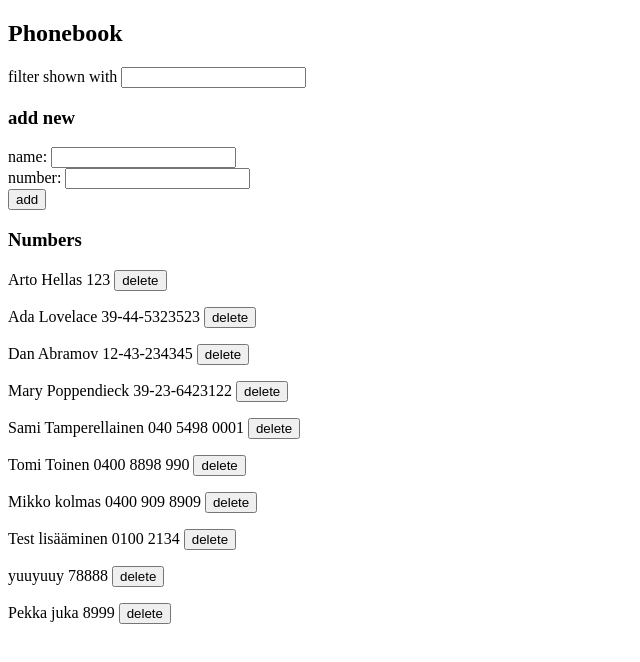
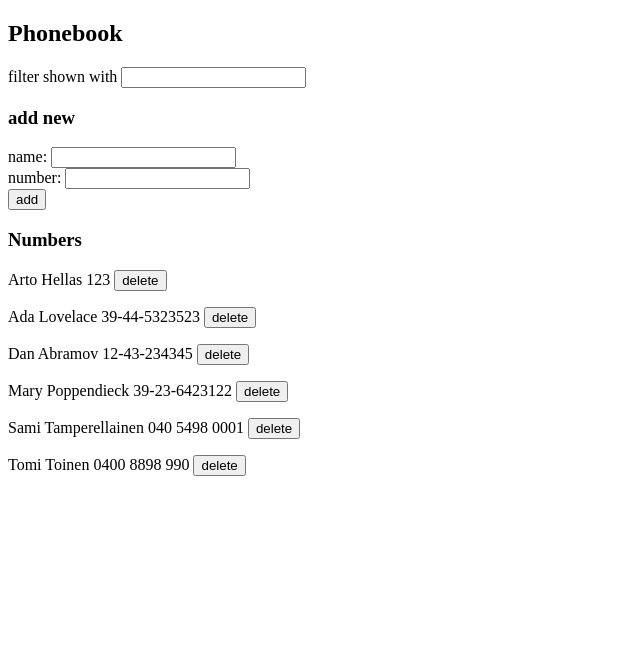
Before and after one commit to mosh-pirk/tamk-fullstack, a React (Create React App) app in the folder osa1/tehtavat/: page / in a window 1280 px wide. Shown: the top 662 px of the page, without its empty margins (0-640 px from the left). Built offline with nearby package versions, Linux system fonts and the light colour scheme; data requests are answered from the project's data file.

Commit message:
tehtävä 2.20*

```diff
--- a/osa1/tehtavat/db.json
+++ b/osa1/tehtavat/db.json
@@ -29,26 +29,6 @@
       "name": "Tomi Toinen",
       "number": "0400 8898 990",
       "id": 6
-    },
-    {
-      "name": "Mikko kolmas",
-      "number": "0400 909 8909",
-      "id": 8
-    },
-    {
-      "name": "Test lisääminen",
-      "number": "0100 2134",
-      "id": 9
-    },
-    {
-      "name": "yuuyuuy",
-      "number": "78888",
-      "id": 10
-    },
-    {
-      "name": "Pekka juka",
-      "number": "8999",
-      "id": 11
     }
   ]
 }
--- a/osa1/tehtavat/src/App.js
+++ b/osa1/tehtavat/src/App.js
@@ -51,7 +51,10 @@ const App = () => {
                 .then(() => {
                     const filteredXpersons = xPersons.filter(person => id !== person.id)
                     setPersons(filteredXpersons)
-                }).catch(err => window.alert(err))
+                }).catch(err => {
+                showMessgae(`Information of ${personToDelete.name} has already been removed from server` , 'error')
+                getPersons()
+            })
         }
     }
 
```
